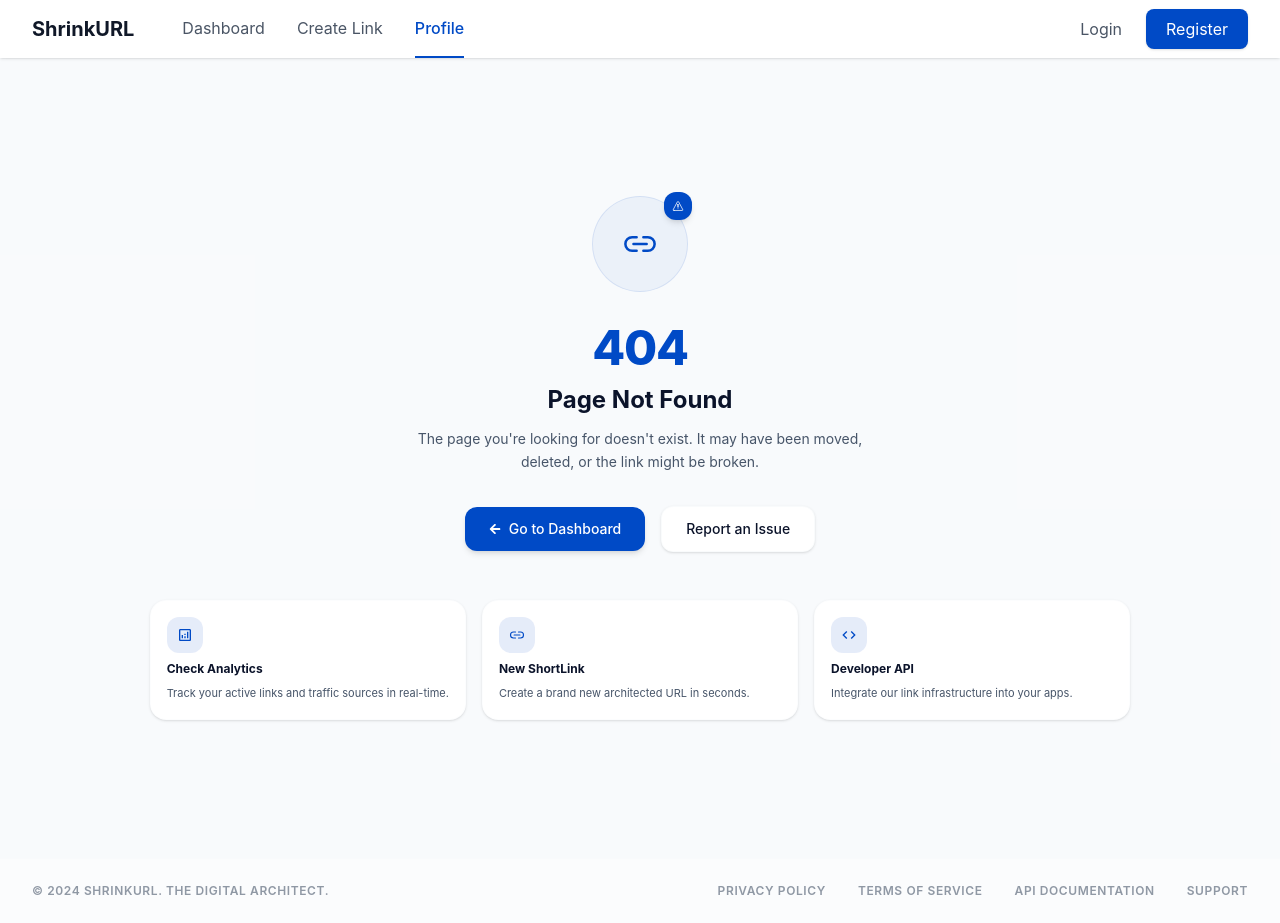
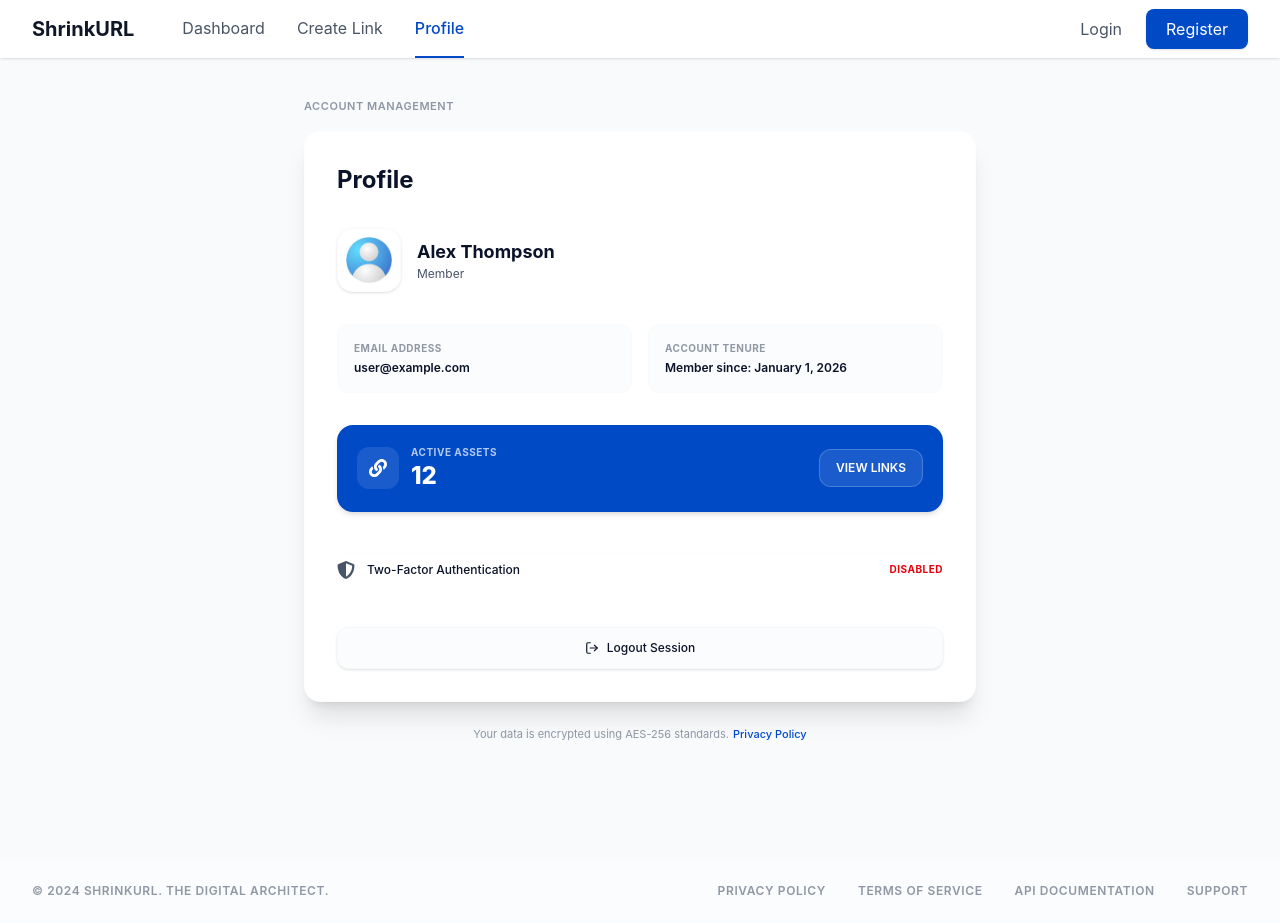
Before and after one commit to alfannurfaiz9/shrink_url_fe, a React (Vite) app: page /user/profile in a window 1280 px wide. Built offline with nearby package versions, Linux system fonts and the light colour scheme.

Commit message:
feat: add my profile route and page

```diff
--- /dev/null
+++ b/src/pages/Profile/index.tsx
@@ -0,0 +1,109 @@
+import { Link } from "react-router";
+import { FaShieldAlt, FaPencilAlt, FaLink } from "react-icons/fa";
+import { FiLogOut } from "react-icons/fi";
+import avatar from "../../assets/avatar.jpeg";
+
+const UserProfile = () => {
+  const handleLogout = () => {
+    console.log("logout");
+  };
+
+  return (
+    <section className="w-full bg-slate-50/90 min-h-dvh">
+      <div className="section-container py-16 flex flex-col items-center gap-6">
+        <div className="w-full max-w-2xl flex flex-col gap-4">
+          <span className="text-[11px] font-semibold text-dark-gray/60 tracking-wider uppercase">
+            ACCOUNT MANAGEMENT
+          </span>
+          <div className="w-full bg-white p-8 rounded-2xl shadow-xl border border-gray/10 flex flex-col gap-8">
+            <div className="flex items-center justify-between">
+              <h1 className="text-2xl font-bold text-dark">Profile</h1>
+            </div>
+            <div className="flex items-center gap-4">
+              <div className="relative">
+                <img
+                  src={avatar}
+                  alt="Alex Thompson"
+                  className="w-16 h-16 rounded-2xl object-cover border border-gray/20 shadow-sm"
+                />
+              </div>
+              <div className="flex flex-col text-left">
+                <h2 className="text-lg font-bold text-dark">Alex Thompson</h2>
+                <p className="text-dark-gray text-xs">Member</p>
+              </div>
+            </div>
+            <div className="grid grid-cols-1 md:grid-cols-2 gap-4">
+              <div className="flex flex-col gap-1 p-4 rounded-xl bg-slate-50/50 border border-gray/10 text-left">
+                <span className="text-[10px] font-bold tracking-wider text-dark-gray/60 uppercase">
+                  EMAIL ADDRESS
+                </span>
+                <span className="text-xs font-semibold text-dark">
+                  user@example.com
+                </span>
+              </div>
+              <div className="flex flex-col gap-1 p-4 rounded-xl bg-slate-50/50 border border-gray/10 text-left">
+                <span className="text-[10px] font-bold tracking-wider text-dark-gray/60 uppercase">
+                  ACCOUNT TENURE
+                </span>
+                <span className="text-xs font-semibold text-dark">
+                  Member since: January 1, 2026
+                </span>
+              </div>
+            </div>
+            <div className="w-full bg-primary p-5 rounded-2xl shadow-md flex items-center justify-between text-white">
+              <div className="flex items-center gap-3">
+                <div className="bg-white/10 p-3 rounded-xl text-lg">
+                  <FaLink />
+                </div>
+                <div className="flex flex-col text-left">
+                  <span className="text-[10px] font-bold tracking-wider text-white/70 uppercase">
+                    ACTIVE ASSETS
+                  </span>
+                  <span className="text-2xl font-extrabold">12</span>
+                </div>
+              </div>
+              <Link
+                to="/user/dashboard"
+                className="bg-white/10 hover:bg-white/20 transition-all text-white text-xs font-semibold px-4 py-2.5 rounded-xl border border-white/20"
+              >
+                VIEW LINKS
+              </Link>
+            </div>
+            <div className="flex flex-col gap-4 pt-2">
+              <div className="flex items-center justify-between py-2 border-t border-gray/10">
+                <div className="flex items-center gap-3 text-dark-gray">
+                  <FaShieldAlt className="text-lg" />
+                  <span className="text-xs font-medium text-dark">
+                    Two-Factor Authentication
+                  </span>
+                </div>
+                <span className="text-[10px] font-bold text-red-600 tracking-wider">
+                  DISABLED
+                </span>
+              </div>
+            </div>
+            <button
+              type="button"
+              onClick={handleLogout}
+              className="w-full bg-slate-50/50 hover:bg-slate-100 transition-all text-dark border border-gray/20 py-3 rounded-xl font-medium flex items-center justify-center gap-2 text-xs shadow-sm cursor-pointer mt-2"
+            >
+              <FiLogOut className="text-sm" />
+              <span>Logout Session</span>
+            </button>
+          </div>
+          <div className="flex justify-center items-center gap-1 pt-2 text-[11px] text-dark-gray/60">
+            <span>Your data is encrypted using AES-256 standards.</span>
+            <Link
+              to="/privacy"
+              className="text-primary hover:underline font-medium"
+            >
+              Privacy Policy
+            </Link>
+          </div>
+        </div>
+      </div>
+    </section>
+  );
+};
+
+export default UserProfile;
--- a/src/routes/AppRouter.tsx
+++ b/src/routes/AppRouter.tsx
@@ -7,6 +7,7 @@ import ProtectedLayout from "../layouts/ProtectedLayout";
 import Dashboard from "../pages/Dashboard";
 import CreateLink from "../pages/CreateLinks";
 import NotFound from "../pages/NotFound";
+import UserProfile from "../pages/Profile";
 
 const AppRouter = () => {
   return (
@@ -24,6 +25,7 @@ const AppRouter = () => {
           <Route index element={<Navigate to="dashboard" replace />} />
           <Route path="dashboard" element={<Dashboard />} />
           <Route path="link" element={<CreateLink />} />
+          <Route path="profile" element={<UserProfile />} />
         </Route>
 
         <Route path="*" index element={<NotFound />} />
```
Also changed, not shown: src/assets/avatar.jpeg (added).
